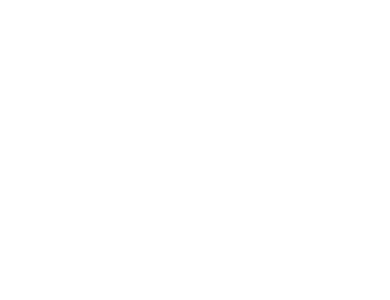
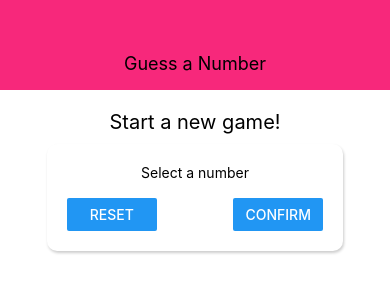
Before and after one commit to JaennPB/guess-a-number-game-app, a React Native app: screen / in a window 390 px wide. Shown: the top 300 px of the page. Built offline with nearby package versions, Linux system fonts and the light colour scheme.

Commit message:
added card

```diff
--- a/App.js
+++ b/App.js
@@ -1,8 +1,22 @@
 import React from "react";
 import { StyleSheet, View } from "react-native";
 
-export default function App() {
-  return <View></View>;
-}
+import Header from "./components/Header";
+import StartGameScreen from "./screens/StartGameScreen";
 
-const styles = StyleSheet.create({});
+const App = () => {
+  return (
+    <View style={styles.screenContainer}>
+      <Header title="Guess a Number" />
+      <StartGameScreen />
+    </View>
+  );
+};
+
+const styles = StyleSheet.create({
+  screenContainer: {
+    flex: 1,
+  },
+});
+
+export default App;
--- /dev/null
+++ b/components/Header.js
@@ -0,0 +1,27 @@
+import React from "react";
+import { Text, View, StyleSheet } from "react-native";
+
+const Header = (props) => {
+  return (
+    <View style={styles.container}>
+      <Text style={styles.text}>{props.title}</Text>
+    </View>
+  );
+};
+
+const styles = StyleSheet.create({
+  container: {
+    alignItems: "center",
+    justifyContent: "center",
+    width: "100%",
+    height: 90,
+    paddingTop: 36,
+    backgroundColor: "#f7287b",
+  },
+  text: {
+    color: "black",
+    fontSize: 18,
+  },
+});
+
+export default Header;
--- /dev/null
+++ b/screens/StartGameScreen.js
@@ -0,0 +1,56 @@
+import React from "react";
+import { StyleSheet, View, Text, TextInput, Button } from "react-native";
+
+const StartGameScreen = (props) => {
+  return (
+    <View style={styles.screen}>
+      <Text style={styles.title}>Start a new game!</Text>
+      <View style={styles.inputcontainer}>
+        <Text>Select a number</Text>
+        <TextInput />
+        <View style={styles.buttonContainer}>
+          <View style={styles.button}>
+            <Button title="Reset" />
+          </View>
+          <View style={styles.button}>
+            <Button title="Confirm" />
+          </View>
+        </View>
+      </View>
+    </View>
+  );
+};
+
+const styles = StyleSheet.create({
+  screen: {
+    flex: 1,
+    alignItems: "center",
+    padding: 10,
+  },
+  title: {
+    fontSize: 20,
+    marginVertical: 10,
+  },
+  inputcontainer: {
+    width: "80%",
+    alignItems: "center",
+    shadowColor: "black",
+    shadowOffset: { width: 1, height: 2 },
+    shadowRadius: 3,
+    shadowOpacity: 0.2,
+    backgroundColor: "white",
+    elevation: 5,
+    borderRadius: 10,
+    padding: 20,
+  },
+  buttonContainer: {
+    flexDirection: "row",
+    width: "100%",
+    justifyContent: "space-between",
+  },
+  button: {
+    width: "35%",
+  },
+});
+
+export default StartGameScreen;
```
